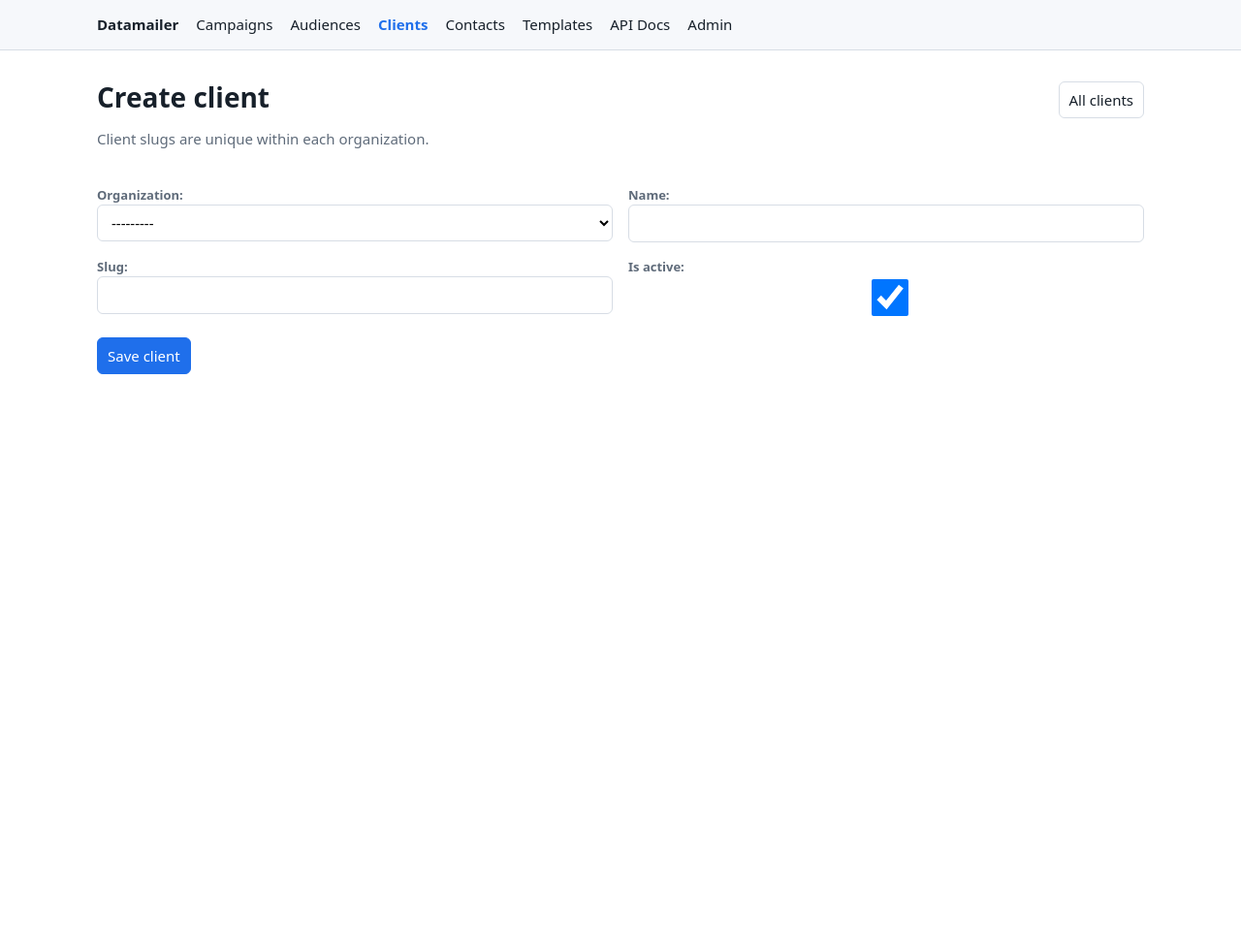
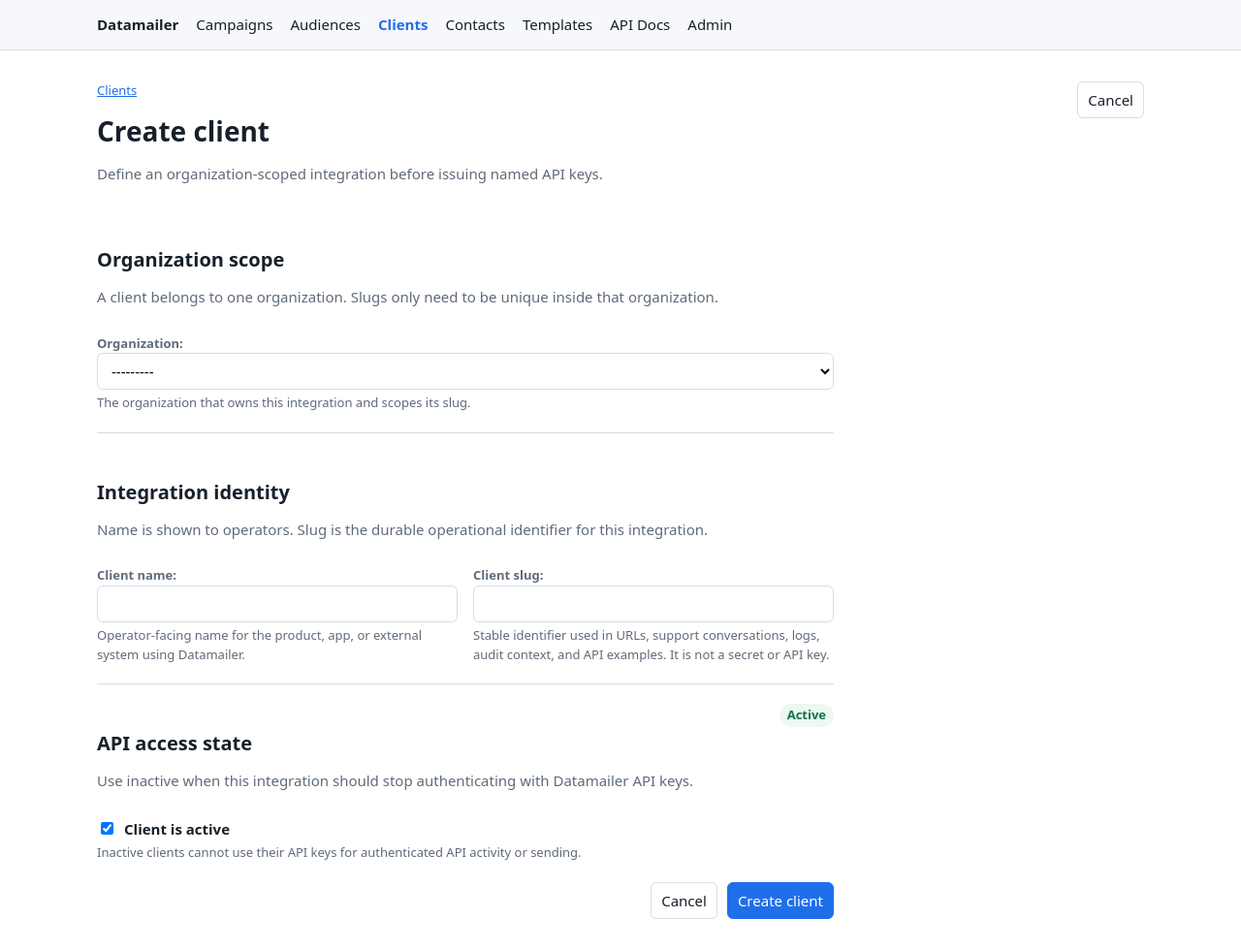
Before and after one commit to DataTalksClub/datamailer, a Django app: page /clients/new/ in a window 1280 px wide. Shown: the whole page at 97% size. Before the commit the page ends 386 px from the top, so only its background shows below. Run offline with Django 5.2, Linux system fonts and the light colour scheme; the visitor is signed in with stand-in values (Sample User, id 1); data that the repository does not hold is empty.

Commit message:
Redesign client form page
Closes #52

```diff
--- a/mailing/forms.py
+++ b/mailing/forms.py
@@ -164,6 +164,18 @@
     def __init__(self, *args, **kwargs):
         super().__init__(*args, **kwargs)
         self.fields["organization"].queryset = Organization.objects.order_by("slug")
+        self.fields["organization"].help_text = "The organization that owns this integration and scopes its slug."
+        self.fields["name"].label = "Client name"
+        self.fields["name"].help_text = "Operator-facing name for the product, app, or external system using Datamailer."
+        self.fields["slug"].label = "Client slug"
+        self.fields["slug"].help_text = (
+            "Stable identifier used in URLs, support conversations, logs, audit context, and API examples. "
+            "It is not a secret or API key."
+        )
+        self.fields["is_active"].label = "Client is active"
+        self.fields["is_active"].help_text = (
+            "Inactive clients cannot use their API keys for authenticated API activity or sending."
+        )
 
     def clean_slug(self):
         slug = slugify(self.cleaned_data["slug"])
--- a/static/mailing/css/app.css
+++ b/static/mailing/css/app.css
@@ -535,6 +535,19 @@
 .form-field select,
 .form-field textarea {
   width: 100%;
+}
+
+.checkbox-field label {
+  display: flex;
+  align-items: center;
+  gap: var(--dm-space-2);
+  color: var(--dm-color-text);
+  font-size: var(--dm-font-size-base);
+}
+
+.checkbox-field input {
+  width: auto;
+  min-height: 0;
 }
 
 .field-errors,
--- a/templates/mailing/operator/client_form.html
+++ b/templates/mailing/operator/client_form.html
@@ -5,13 +5,106 @@
 {% block content %}
   <div class="page-header">
     <div>
+      <div class="breadcrumbs">
+        <a href="{% url 'mailing:client_list' %}">Clients</a>
+        {% if mode == "edit" %}
+          <span>/</span>
+          <a href="{% url 'mailing:client_detail' client.id %}">{{ client.name }}</a>
+        {% endif %}
+      </div>
       <h1>{% if mode == "create" %}Create client{% else %}Edit client{% endif %}</h1>
-      <p>Client slugs are unique within each organization.</p>
+      <p>
+        {% if mode == "create" %}
+          Define an organization-scoped integration before issuing named API keys.
+        {% else %}
+          Update the integration identity and API access state without managing keys on this form.
+        {% endif %}
+      </p>
     </div>
-    <a class="button secondary" href="{% url 'mailing:client_list' %}">All clients</a>
+    {% if mode == "edit" %}
+      <a class="button secondary" href="{% url 'mailing:client_detail' client.id %}">Cancel</a>
+    {% else %}
+      <a class="button secondary" href="{% url 'mailing:client_list' %}">Cancel</a>
+    {% endif %}
   </div>
-  <form method="post">
-    {% include "mailing/operator/_form_fields.html" with form=form %}
-    <div class="toolbar"><button type="submit">Save client</button></div>
+
+  <form class="form-page" method="post" novalidate>
+    {% csrf_token %}
+    {% if form.non_field_errors %}
+      <div class="form-errors">{{ form.non_field_errors }}</div>
+    {% endif %}
+
+    <section class="form-section" aria-labelledby="client-scope-heading">
+      <div class="section-header">
+        <div>
+          <h2 id="client-scope-heading">Organization scope</h2>
+          <p>A client belongs to one organization. Slugs only need to be unique inside that organization.</p>
+        </div>
+      </div>
+      <div class="form-grid">
+        <div class="form-field full">
+          {{ form.organization.label_tag }}
+          {{ form.organization }}
+          {% if form.organization.help_text %}<div class="helptext">{{ form.organization.help_text }}</div>{% endif %}
+          {% if form.organization.errors %}<div class="field-errors">{{ form.organization.errors }}</div>{% endif %}
+        </div>
+      </div>
+    </section>
+
+    <section class="form-section" aria-labelledby="client-identity-heading">
+      <div class="section-header">
+        <div>
+          <h2 id="client-identity-heading">Integration identity</h2>
+          <p>Name is shown to operators. Slug is the durable operational identifier for this integration.</p>
+        </div>
+      </div>
+      <div class="form-grid">
+        <div class="form-field">
+          {{ form.name.label_tag }}
+          {{ form.name }}
+          {% if form.name.help_text %}<div class="helptext">{{ form.name.help_text }}</div>{% endif %}
+          {% if form.name.errors %}<div class="field-errors">{{ form.name.errors }}</div>{% endif %}
+        </div>
+        <div class="form-field">
+          {{ form.slug.label_tag }}
+          {{ form.slug }}
+          {% if form.slug.help_text %}<div class="helptext">{{ form.slug.help_text }}</div>{% endif %}
+          {% if form.slug.errors %}<div class="field-errors">{{ form.slug.errors }}</div>{% endif %}
+        </div>
+      </div>
+    </section>
+
+    <section class="form-section" aria-labelledby="client-access-heading">
+      <div class="section-header">
+        <div>
+          <h2 id="client-access-heading">API access state</h2>
+          <p>Use inactive when this integration should stop authenticating with Datamailer API keys.</p>
+        </div>
+        {% if form.is_active.value %}
+          <span class="badge success">Active</span>
+        {% else %}
+          <span class="badge warning">Inactive</span>
+        {% endif %}
+      </div>
+      <div class="form-grid">
+        <div class="form-field checkbox-field full">
+          <label>
+            {{ form.is_active }}
+            {{ form.is_active.label }}
+          </label>
+          {% if form.is_active.help_text %}<div class="helptext">{{ form.is_active.help_text }}</div>{% endif %}
+          {% if form.is_active.errors %}<div class="field-errors">{{ form.is_active.errors }}</div>{% endif %}
+        </div>
+      </div>
+    </section>
+
+    <div class="action-row">
+      {% if mode == "edit" %}
+        <a class="button secondary" href="{% url 'mailing:client_detail' client.id %}">Cancel</a>
+      {% else %}
+        <a class="button secondary" href="{% url 'mailing:client_list' %}">Cancel</a>
+      {% endif %}
+      <button type="submit">{% if mode == "create" %}Create client{% else %}Save client{% endif %}</button>
+    </div>
   </form>
 {% endblock %}
```
Also changed, not shown: mailing/tests/test_operator_ui.py (+83 -0 lines).
